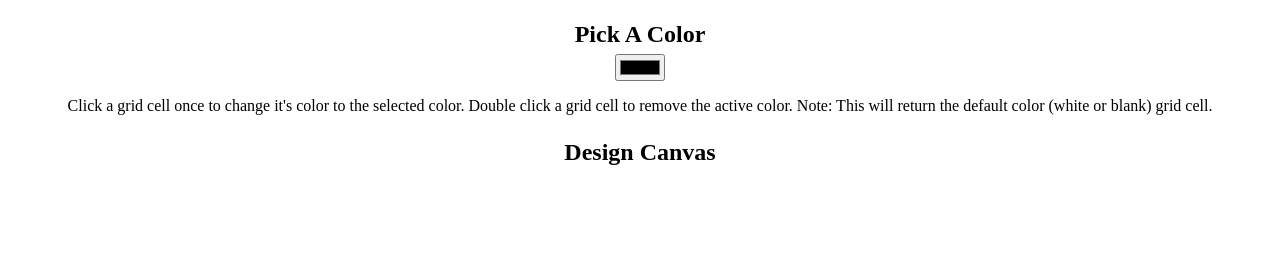
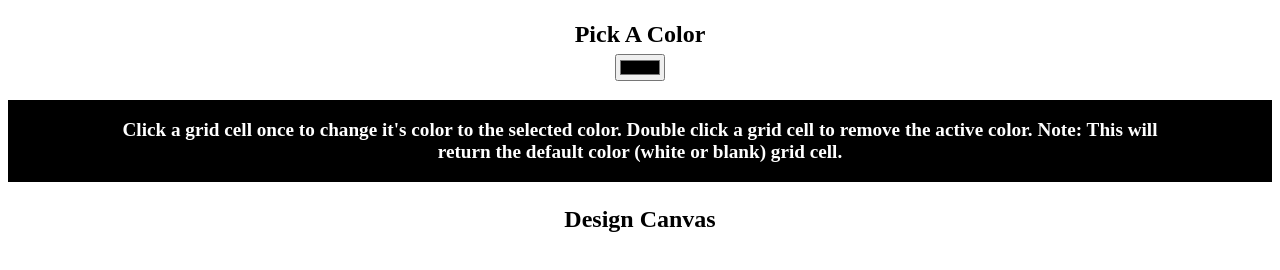
Before and after one commit to Clevs01/Clevs01.github.io, a plain HTML site: page index.html in a window 1280 px wide. Shown: the part 230-500 px from the top of the page. Drawn offline with nearby package versions, Linux system fonts and the light colour scheme.

Commit message:
Update styles.css

```diff
--- a/styles.css
+++ b/styles.css
@@ -38,6 +38,15 @@ td {
     width: 15px;
 }
 
+p {
+   background-color:black;
+    color:#fff;
+    text-align:center;
+    padding: 1em 5em;
+    font-size:1.2em;
+    font-weight:700;
+}
+
 input[type=number] {
     width: 6em;
     padding: 0.04em .4em;
```
